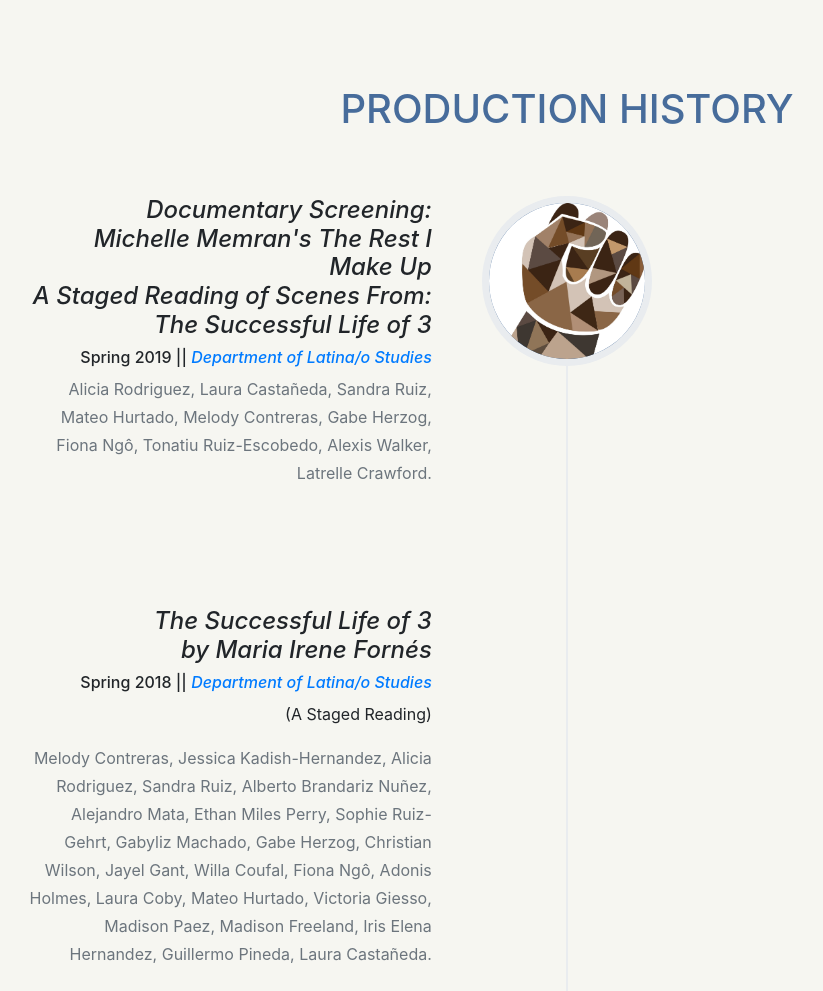
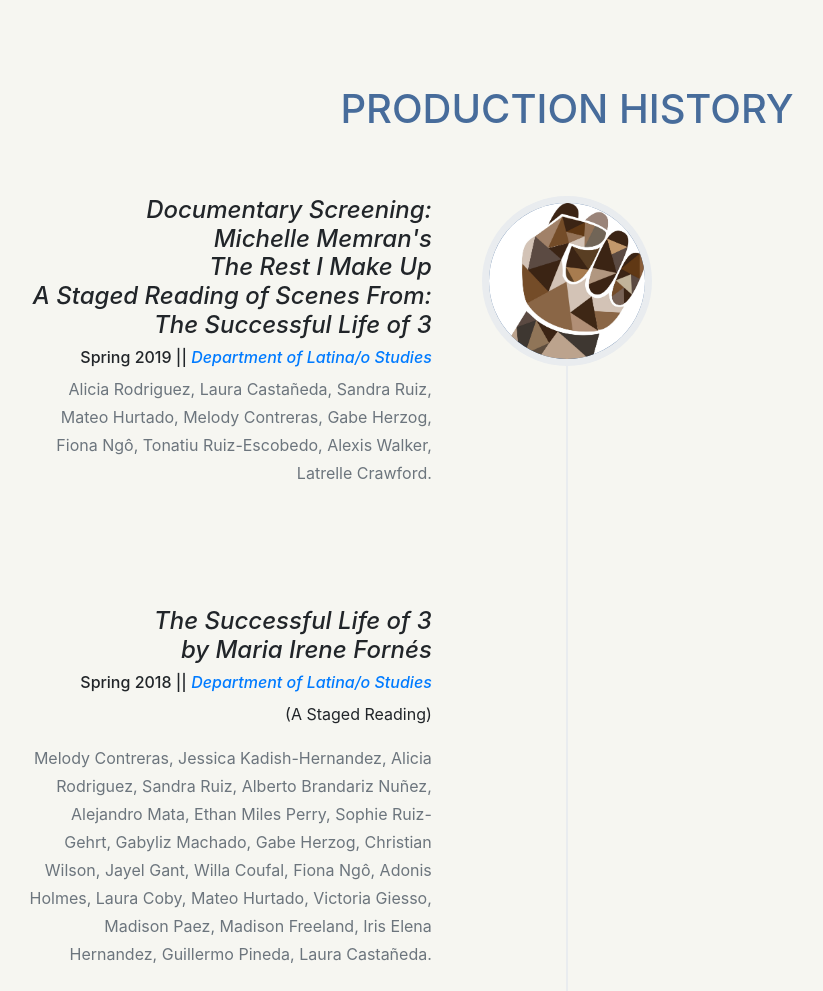
Before and after one commit to thebrowntheatrecollective/thebrowntheatrecollective.github.io, a website with bundled scripts: page index.html in a window 1280 px wide. Shown: the part 4138-5129 px from the top of the page, without its empty margins (73-896 px from the left). Built offline with nearby package versions, Linux system fonts and the light colour scheme; a web font is replaced by a local one.

Commit message:
updated title for latest production

```diff
--- a/index.html
+++ b/index.html
@@ -238,7 +238,7 @@
                   <h4 class="subheading">
                     <i>Documentary Screening:</i>
                     <br>
-                    <i>Michelle Memran's The Rest I Make Up</i>
+                    <i>Michelle Memran's <br>The Rest I Make Up</i>
                     <br>
                     <i>A Staged Reading of Scenes From:</i>
                     <br>
```
